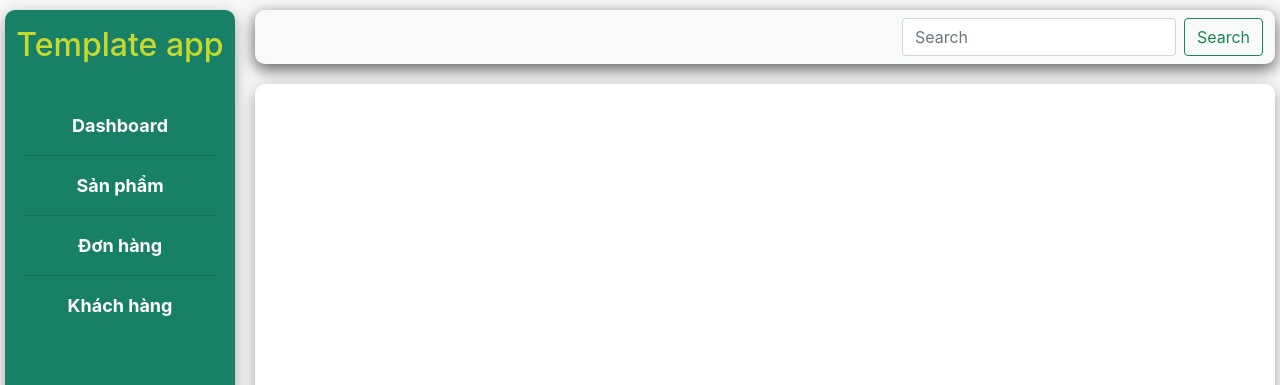
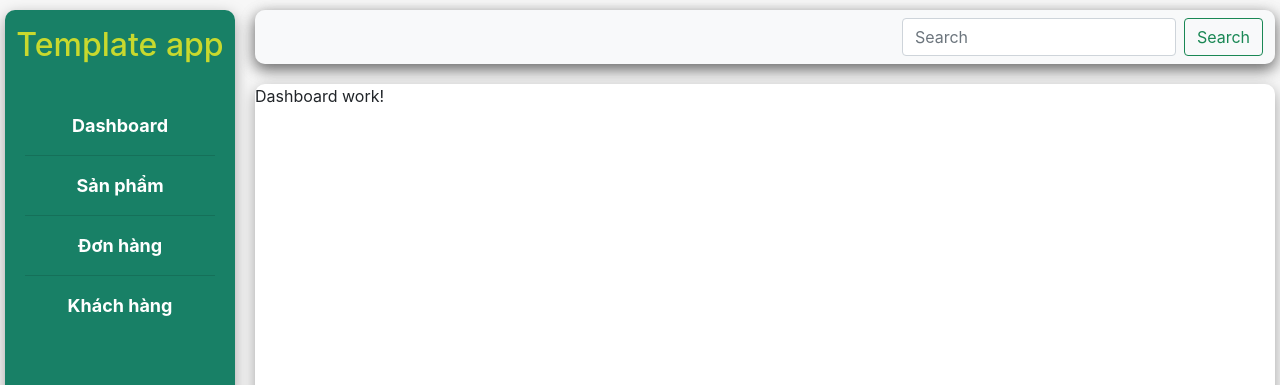
Before and after one commit to luuthanhvan/template-app, a React (Create React App) app: page /admin in a window 1280 px wide. Shown: the top 385 px of the page. Built offline with nearby package versions, Linux system fonts and the light colour scheme.

Commit message:
Add navigations for admin page

```diff
--- a/src/App.js
+++ b/src/App.js
@@ -1,13 +1,14 @@
 import "./App.css";
-import { Route, Switch } from 'react-router-dom';
-
+import { Route, Switch, } from 'react-router-dom';
 // import components
 import Admin from './components/admin/Admin';
+import Home from './components/home/Home';
 
 function App() {
   return (
     <Switch>
-      <Route exact path="/admin" component={Admin}/>
+      <Route path="/" component={Home} exact/>
+      <Route path="/admin" component={Admin} exact/>
     </Switch>
   );
 }
--- a/src/components/admin/Admin.js
+++ b/src/components/admin/Admin.js
@@ -1,9 +1,15 @@
-import './Admin.css';
+import "./Admin.css";
+import { BrowserRouter as Router, Route } from "react-router-dom";
 import NavBar from "./NavBar";
-import SideBar from './SideBar';
+import SideBar from "./SideBar";
+import Dashboard from "./dashboard/Dashboard";
+import Products from "./products/Products";
+import Orders from "./orders/Orders";
+import Users from "./users/Users";
 
 const Admin = () => {
   return (
+    <Router>
       <div className="admin-container">
         <div className="admin-navbar-container">
           <NavBar />
@@ -13,9 +19,13 @@ const Admin = () => {
         </div>
 
         <div className="admin-content-container">
-
+          <Route path="/admin" component={Dashboard} exact />
+          <Route path="/admin/products" component={Products} exact />
+          <Route path="/admin/orders" component={Orders} exact />
+          <Route path="/admin/users" component={Users} exact />
         </div>
       </div>
+    </Router>
   );
 };
 
--- a/src/components/admin/SideBar.js
+++ b/src/components/admin/SideBar.js
@@ -1,13 +1,23 @@
-const SideBar = () => {
-  return(
+import { NavLink } from "react-router-dom";
+
+const SideBar = () => {;
+  return (
     <div className="admin-sidebar-content">
       <h4 className="admin-sidebar-brand-name">Template app</h4>
       <div className="admin-sidebar-list-group-container">
         <ul className="list-group list-group-flush">
-          <li className="list-group-item"><a href="/admin/dashboard">Dashboard</a></li>
-          <li className="list-group-item"><a href="/admin/products">Sản phẩm</a></li>
-          <li className="list-group-item"><a href="/admin/orders">Đơn hàng</a></li>
-          <li className="list-group-item"><a href="admin/users">Khách hàng</a></li>
+          <li className="list-group-item">
+            <NavLink to="/admin">Dashboard</NavLink>
+          </li>
+          <li className="list-group-item">
+            <NavLink to="/admin/products">Sản phẩm</NavLink>
+          </li>
+          <li className="list-group-item">
+            <NavLink to="/admin/orders">Đơn hàng</NavLink>
+          </li>
+          <li className="list-group-item">
+            <NavLink to="/admin/users">Khách hàng</NavLink>
+          </li>
         </ul>
       </div>
     </div>
--- /dev/null
+++ b/src/components/admin/dashboard/Dashboard.js
@@ -0,0 +1,8 @@
+
+const Dashboard = () => {
+  return (
+    <div>Dashboard work!</div>
+  );
+};
+
+export default Dashboard;
--- /dev/null
+++ b/src/components/admin/orders/Orders.js
@@ -0,0 +1,8 @@
+
+const Orders = () => {
+  return (
+    <div>Orders work!</div>
+  );
+};
+
+export default Orders;
--- /dev/null
+++ b/src/components/admin/products/Products.js
@@ -0,0 +1,8 @@
+
+const Products = () => {
+  return (
+    <div>Products work!</div>
+  );
+};
+
+export default Products;
--- /dev/null
+++ b/src/components/admin/users/Users.js
@@ -0,0 +1,8 @@
+
+const Users = () => {
+  return (
+    <div>Users work!</div>
+  );
+};
+
+export default Users;
--- /dev/null
+++ b/src/components/home/Home.js
@@ -0,0 +1,8 @@
+
+const Home = () => {
+  return (
+    <div>Home work!</div>
+  );
+};
+
+export default Home;
```
Also changed, not shown: src/components/admin/products/Products.css (added). Lines whose indentation alone changed are shown as unchanged.
